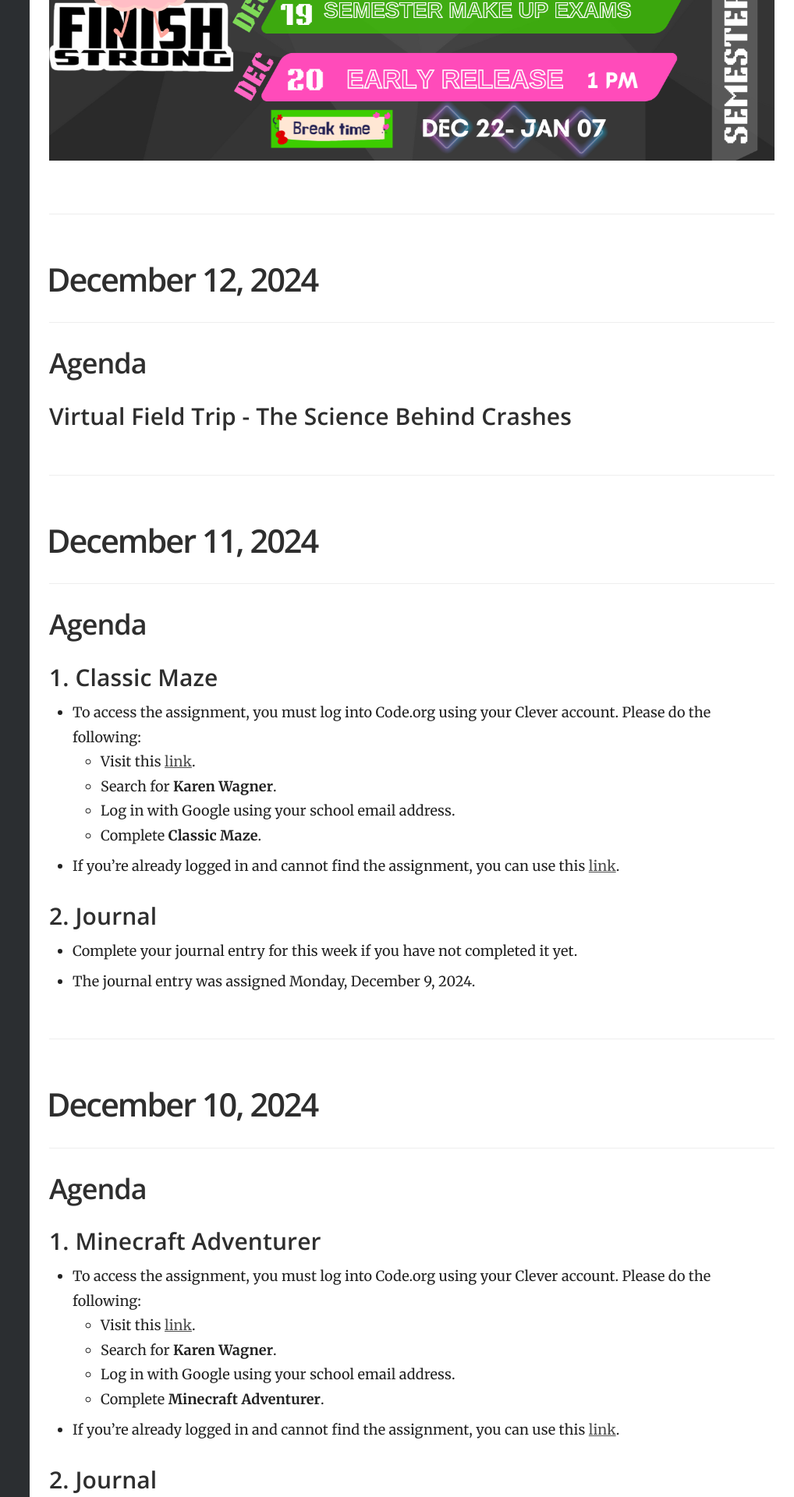
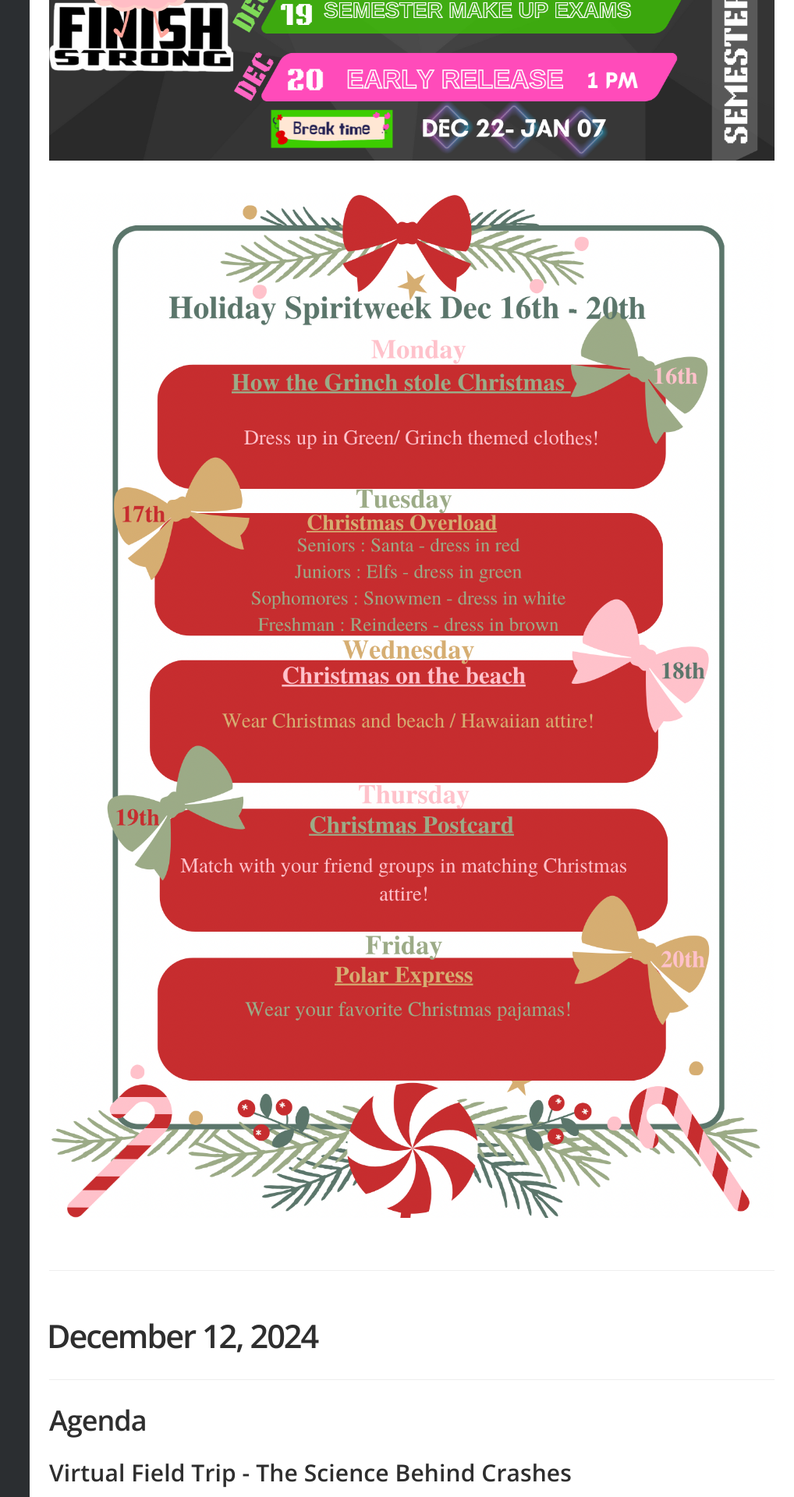
Before and after one commit to mswhitby/classroom, a Jekyll site: the page built from _docs/classes/1st.md, in a window 1280 px wide. Shown: the part 2058-3978 px from the top of the page at 78% size, without its empty margins (262-1280 px from the left). Built offline with Jekyll 4.4.1, drawn with Linux system fonts in a browser that asks for light colours.

Commit message:
Updated Lessons

```diff
--- a/_docs/classes/1st.md
+++ b/_docs/classes/1st.md
@@ -69,6 +69,9 @@ If you complete any missing assignments or journal entries from prior weeks, you
 ### 4. Semester Exam Schedule
 
 ![alt text](../../media/2024_exams_wide.png)
+
+![alt text](../../media/2024_christmas_spirit_week.png)
+
 
 ----
 
```
Also changed, not shown: media/2024_christmas_spirit_week.png (added).
